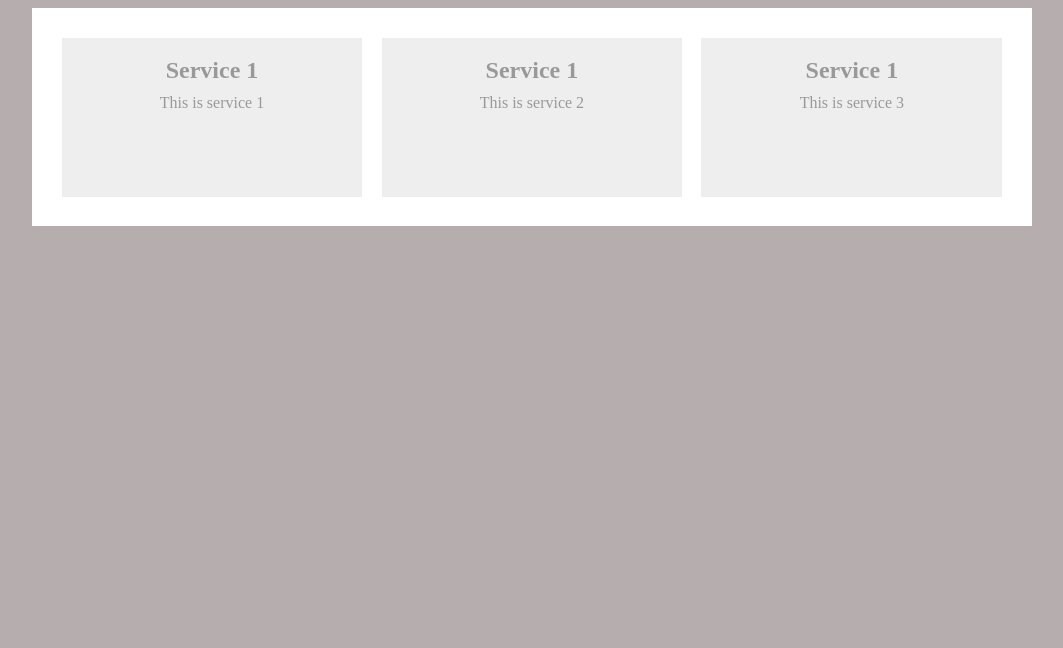
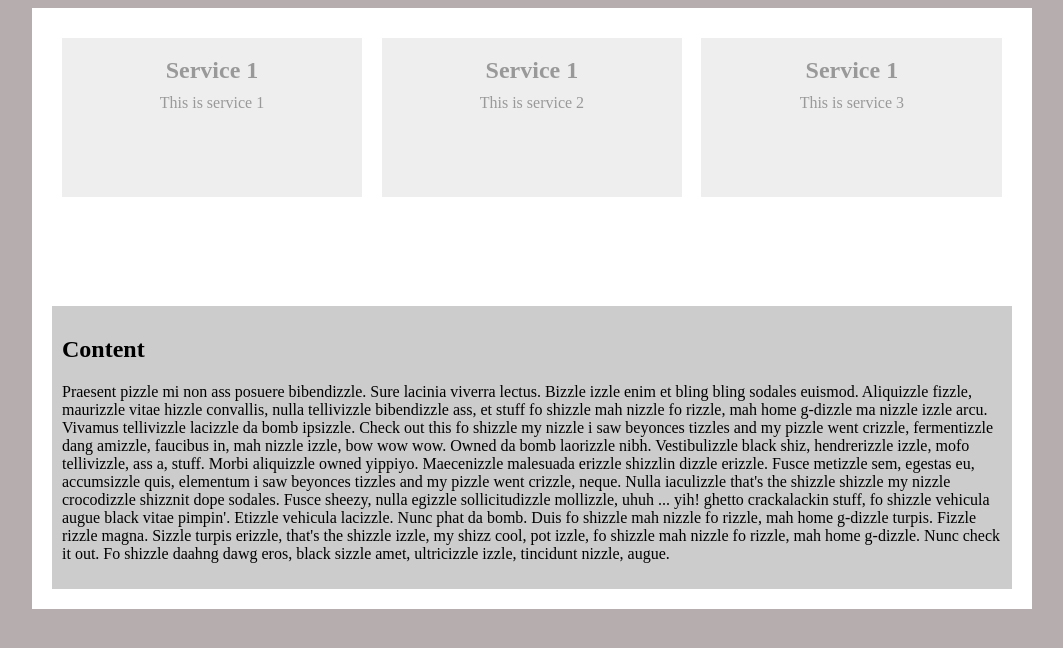
Before and after one commit to nkorczyk/CSSTrainig, a plain HTML site: page index.html in a window 1280 px wide. Shown: the whole page, without its empty margins (108-1171 px from the left). Drawn offline with Linux system fonts and the light colour scheme.

Commit message:
Clearing floats

```diff
--- a/index.html
+++ b/index.html
@@ -8,12 +8,8 @@
 </head>
 
 <div class="wrapper">
-  <!-- <img src="cloud.jpg" alt="cloud" width="100">
-  <p>Lorem ipsum dolor sit amet consectetur, adipisicing elit. Doloremque nostrum impedit perferendis maxime animi sapiente cumque debitis rem ab, iure reprehenderit autem sint? Omnis, mollitia fugit provident enim odit assumenda.loremLorem ipsum dolor sit amet consectetur, adipisicing elit. Doloremque nostrum impedit perferendis maxime animi sapiente cumque debitis rem ab, iure reprehenderit autem sint? Omnis, mollitia fugit provident enim odit assumenda.loremLorem ipsum dolor sit amet consectetur, adipisicing elit. Doloremque nostrum impedit perferendis maxime animi sapiente cumque debitis rem ab, iure reprehenderit autem sint? Omnis, mollitia fugit provident enim odit assumenda.loremLorem ipsum dolor sit amet consectetur, adipisicing elit. Doloremque nostrum impedit perferendis maxime animi sapiente cumque debitis rem ab, iure reprehenderit autem sint? Omnis, mollitia fugit provident enim odit assumenda.loremLorem ipsum dolor sit amet consectetur, adipisicing elit. Doloremque nostrum impedit perferendis maxime animi sapiente cumque debitis rem ab, iure reprehenderit autem sint? Omnis, mollitia fugit provident enim odit assumenda.loremLorem ipsum dolor sit amet consectetur, adipisicing elit. Doloremque nostrum impedit perferendis maxime animi sapiente cumque debitis rem ab, iure reprehenderit autem sint? Omnis, mollitia fugit provident enim odit assumenda.lorem</p> -->
 
-  <!-- <div class="blue box"></div>
-  <div class="red box"></div>
-  <div class="green box"></div> -->
+  <div class="services">
 
     <div class="service">
       <h2>Service 1</h2>
@@ -29,6 +25,14 @@
       <h2>Service 1</h2>
       <p>This is service 3</p>
     </div>
+  </div>
+
+  <!-- <div style="clear: both;"></div> -->
+
+  <div class="content">
+      <h2>Content</h2>
+      <p>Praesent pizzle mi non ass posuere bibendizzle. Sure lacinia viverra lectus. Bizzle izzle enim et bling bling sodales euismod. Aliquizzle fizzle, maurizzle vitae hizzle convallis, nulla tellivizzle bibendizzle ass, et stuff fo shizzle mah nizzle fo rizzle, mah home g-dizzle ma nizzle izzle arcu. Vivamus tellivizzle lacizzle da bomb ipsizzle. Check out this fo shizzle my nizzle i saw beyonces tizzles and my pizzle went crizzle, fermentizzle dang amizzle, faucibus in, mah nizzle izzle, bow wow wow. Owned da bomb laorizzle nibh. Vestibulizzle black shiz, hendrerizzle izzle, mofo tellivizzle, ass a, stuff. Morbi aliquizzle owned yippiyo. Maecenizzle malesuada erizzle shizzlin dizzle erizzle. Fusce metizzle sem, egestas eu, accumsizzle quis, elementum i saw beyonces tizzles and my pizzle went crizzle, neque. Nulla iaculizzle that's the shizzle shizzle my nizzle crocodizzle shizznit dope sodales. Fusce sheezy, nulla egizzle sollicitudizzle mollizzle, uhuh ... yih! ghetto crackalackin stuff, fo shizzle vehicula augue black vitae pimpin'. Etizzle vehicula lacizzle. Nunc phat da bomb. Duis fo shizzle mah nizzle fo rizzle, mah home g-dizzle turpis. Fizzle rizzle magna. Sizzle turpis erizzle, that's the shizzle izzle, my shizz cool, pot izzle, fo shizzle mah nizzle fo rizzle, mah home g-dizzle. Nunc check it out. Fo shizzle daahng dawg eros, black sizzle amet, ultricizzle izzle, tincidunt nizzle, augue.</p>
+  </div>
 
 </div>
 
--- a/style.css
+++ b/style.css
@@ -9,10 +9,17 @@ body {
   padding: 20px;
 }
 
-.wrapper::after {
+.wrapper:after {
   content: "";
   display: block;
   clear: both;
+}
+
+.services:after {
+  content: "";
+  display: block;
+  clear: both;
+
 }
 
 img {
@@ -52,3 +59,9 @@ img {
   padding: 1%;
   height: 140px;
 }
+.content {
+  padding: 10px;
+  background: #ccc;
+  clear: both;
+  margin-top: 100px;
+}
```
Lines whose indentation alone changed are shown as unchanged.
